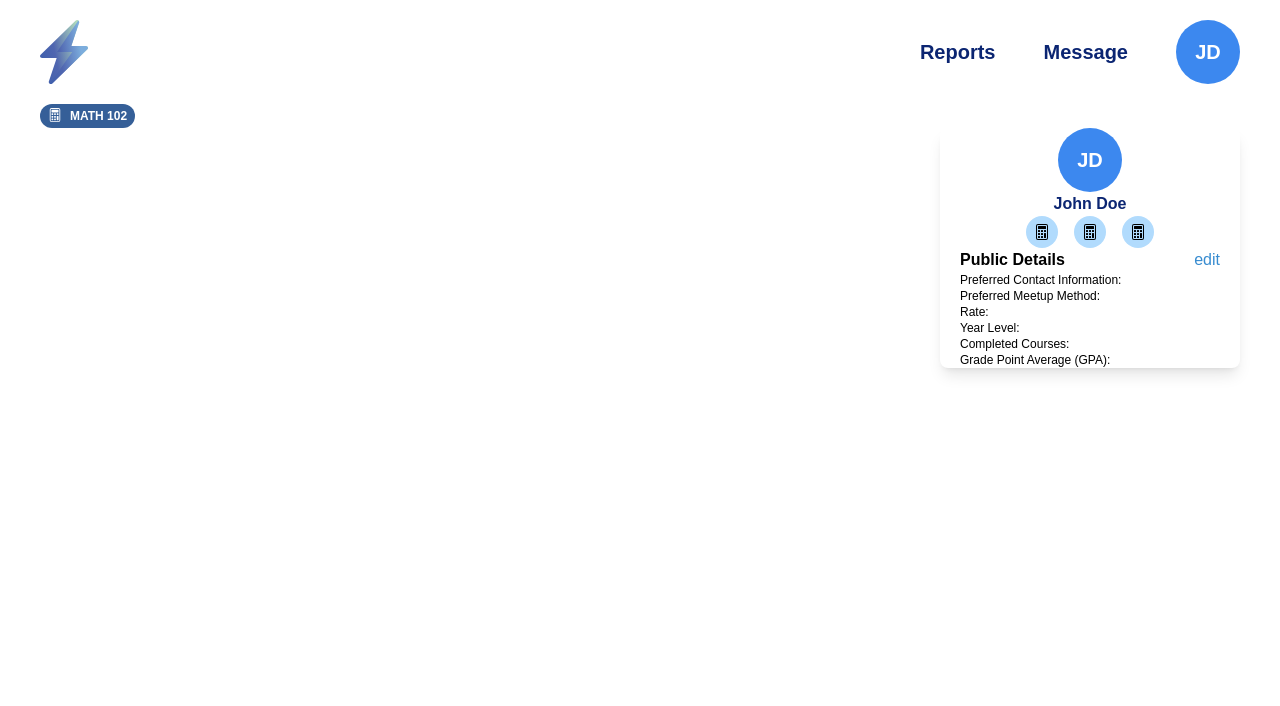
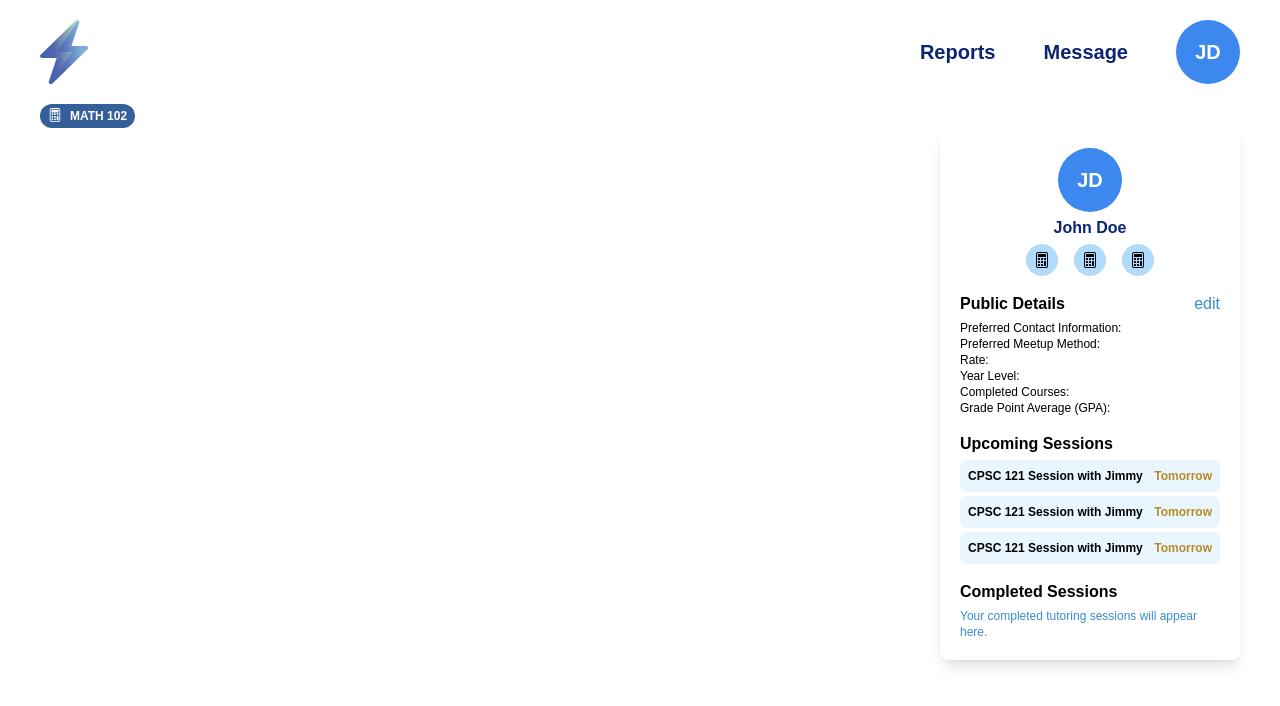
Before and after one commit to JoeDaBu/Flash, a React (Create React App) app: page / in a window 1280 px wide. Shown: the top 706 px of the page. Built offline with nearby package versions, Linux system fonts and the light colour scheme.

Commit message:
Quicklook component done

```diff
--- a/src/components/Badge.js
+++ b/src/components/Badge.js
@@ -2,7 +2,6 @@ import React from 'react';
 import { renderSubjectIcon } from '../utils';
 
 export const Badge = (subject) => {
-  console.log(subject);
   return (
     <div className="rounded-full bg-primary-200 w-min p-2">
       {renderSubjectIcon(subject)}
--- a/src/components/Quicklook.js
+++ /dev/null
@@ -1,38 +0,0 @@
-import React from 'react';
-import { Badge } from './Badge';
-import { ProfileIcon } from './ProfileIcon';
-
-export const Quicklook = () => {
-  const renderBadges = () => {
-    return <Badge subject="MATH" />;
-  };
-
-  return (
-    <div className="flex flex-col justify-center items-center bg-white shadow-lg ml-auto mr-0 rounded-lg w-1/4 h-max">
-      <ProfileIcon />
-      <p className="font-bold text-primary-900">John Doe</p>
-      <div className="flex gap-4">
-        {renderBadges()}
-        {renderBadges()}
-        {renderBadges()}
-      </div>
-      <div className="w-full px-5">
-        <div className="publicDetails">
-          <div className="flex justify-between items-center">
-            <p className="font-extrabold">Public Details</p>
-            <p className="text-info-600">edit</p>
-          </div>
-          <div className="text-xs">
-            <p>Preferred Contact Information:</p>
-            <p>Preferred Meetup Method:</p>
-            <p>Rate:</p>
-            <p>Year Level:</p>
-            <p>Completed Courses:</p>
-            <p>Grade Point Average (GPA):</p>
-          </div>
-        </div>
-        <div className="upcomingSessions"></div>
-      </div>
-    </div>
-  );
-};
--- /dev/null
+++ b/src/components/Quicklook/Cell.js
@@ -0,0 +1,12 @@
+import React from 'react';
+
+export const Cell = () => {
+  return (
+    <div className="w-full p-2  bg-primary-100 rounded-lg">
+      <div className="flex items-center justify-between font-bold text-xs">
+        <p>CPSC 121 Session with Jimmy</p>
+        <p className="text-warning-700">Tomorrow</p>
+      </div>
+    </div>
+  );
+};
--- /dev/null
+++ b/src/components/Quicklook/Quicklook.js
@@ -0,0 +1,52 @@
+import React from 'react';
+import { Badge } from '../Badge';
+import { ProfileIcon } from '../ProfileIcon';
+import { Cell } from './Cell';
+
+export const Quicklook = () => {
+  const renderBadges = () => {
+    return <Badge subject="MATH" />;
+  };
+
+  return (
+    <div className="flex flex-col bg-white shadow-lg ml-auto mr-0 rounded-lg w-1/4 h-max">
+      <div className="flex flex-col mx-5 gap-4 py-5">
+        <div className="flex flex-col justify-center items-center gap-1">
+          <ProfileIcon />
+          <p className="font-bold text-primary-900">John Doe</p>
+          <div className="flex gap-4">
+            {renderBadges()}
+            {renderBadges()}
+            {renderBadges()}
+          </div>
+        </div>
+        <div className="flex flex-col gap-1">
+          <div className="flex justify-between items-center">
+            <p className="font-extrabold">Public Details</p>
+            <p className="text-info-600">edit</p>
+          </div>
+          <div className="text-xs">
+            <p>Preferred Contact Information:</p>
+            <p>Preferred Meetup Method:</p>
+            <p>Rate:</p>
+            <p>Year Level:</p>
+            <p>Completed Courses:</p>
+            <p>Grade Point Average (GPA):</p>
+          </div>
+        </div>
+        <div className="flex flex-col gap-1">
+          <p className="font-extrabold">Upcoming Sessions</p>
+          <Cell />
+          <Cell />
+          <Cell />
+        </div>
+        <div className="flex flex-col gap-1">
+          <p className="font-extrabold">Completed Sessions</p>
+          <p className="text-info-600 text-xs">
+            Your completed tutoring sessions will appear here.
+          </p>
+        </div>
+      </div>
+    </div>
+  );
+};
--- a/src/pages/Dashboard.js
+++ b/src/pages/Dashboard.js
@@ -1,5 +1,5 @@
 import React from 'react';
-import { Quicklook } from '../components/Quicklook';
+import { Quicklook } from '../components/Quicklook/Quicklook';
 import { Tags } from '../components/Tags';
 
 export const Dashboard = () => {
```
